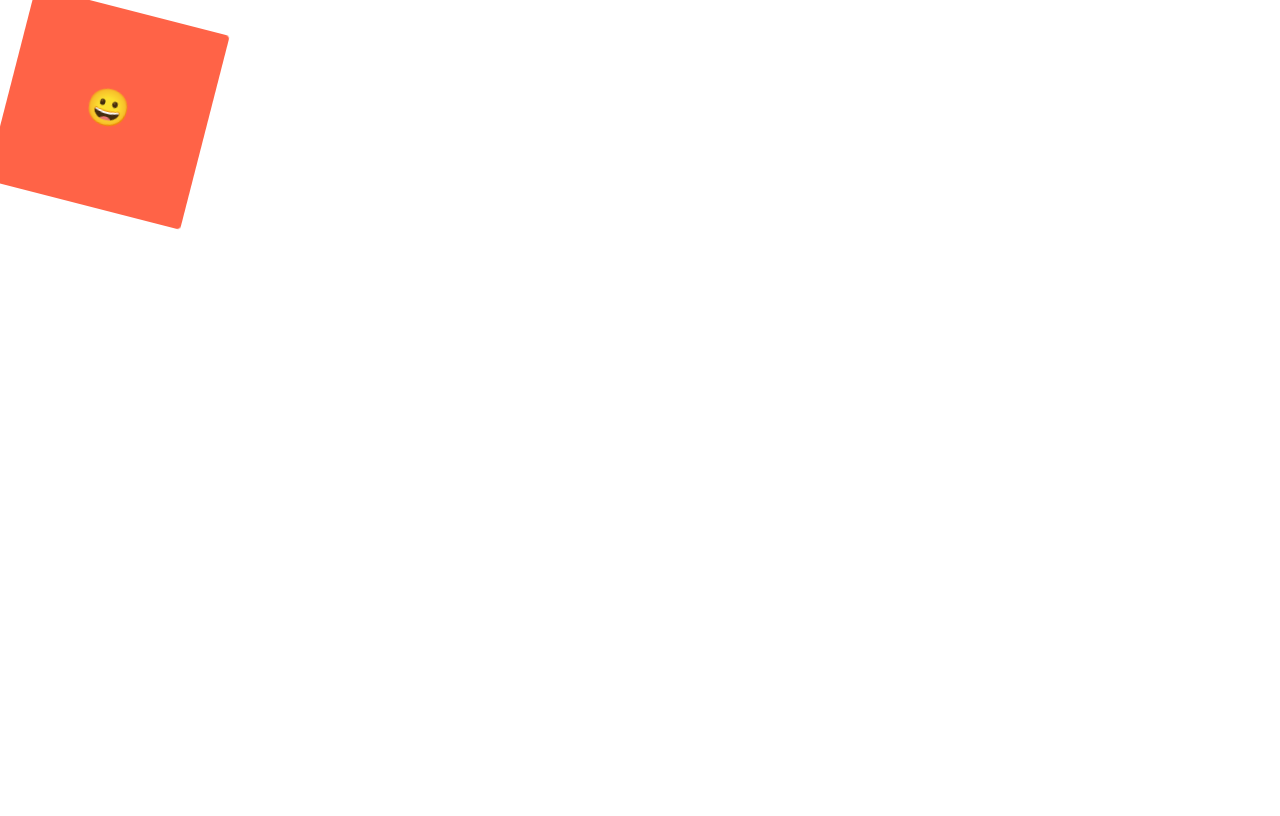
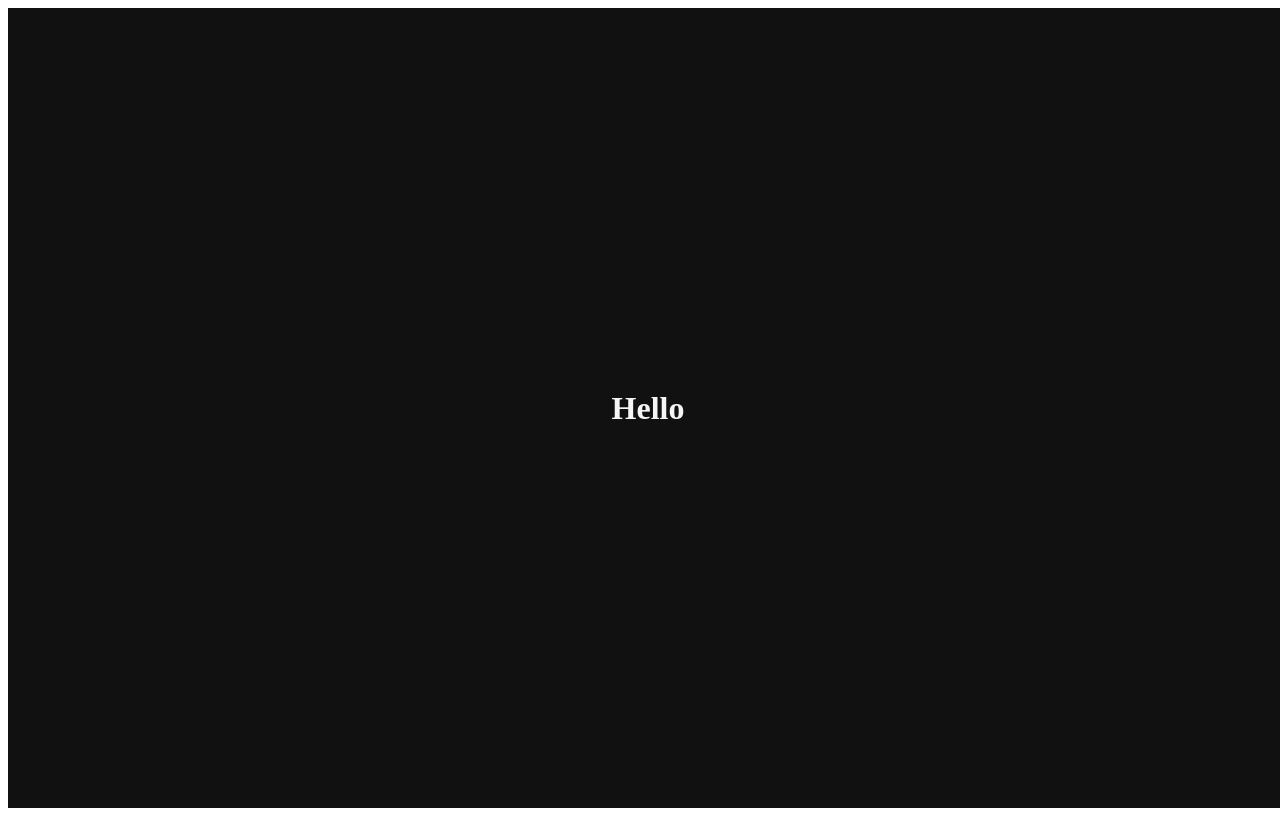
Before and after one commit to rkddn0301/react-masterclass, a React (Create React App) app: page / in a window 1280 px wide. Built offline with nearby package versions, Linux system fonts and the light colour scheme.

Commit message:
2.7 Themes 	modified:   react-master.txt 	modified:   src/App.js 	modified:   src/index.js

```diff
--- a/src/App.js
+++ b/src/App.js
@@ -2,57 +2,21 @@
 
 const Wrapper = styled.div`
   display: flex;
+  height: 100vh;
+  width: 100vw;
+  justify-content: center;
+  align-items: center;
+  background-color: ${(props) => props.theme.backgroundColor};
 `;
 
-const rotationAnimation = keyframes`
-0% {
-  transform:rotate(0deg);
-  border-radius: 0px;
-}
-50% {
-  transform:rotate(360deg);
-  border-radius: 100px;
-}
-
-100% {
-  transform:rotate(0deg);
-  border-radius: 0px;
-}
-`;
-
-const Emoji = styled.span`
-  font-size: 36px;
-`;
-
-// flex : 지정된 요소의 자식 요소들을 flex로 만듦.
-// justify-content : flex 안에서 자식 요소들을 가로축 방향으로 정렬한다.
-// align-items : flex 안에서 자식 요소들을 세로축 방향으로 정렬한다.
-
-// linear : 애니메이션 속도가 일정하게 유지되도록 설정.
-// infinite : 애니메이션이 무한반복되도록 설정.
-const Box = styled.div`
-  height: 200px;
-  width: 200px;
-  display: flex;
-  justify-content: center;
-  align-items: center;
-  background-color: tomato;
-  animation: ${rotationAnimation} 1s linear infinite;
-
-  /* 여기서 '&'는 부모 요소를 의미함. 따라서 span:hover와 동일 */
-  ${Emoji} {
-    &:hover {
-      font-size: 98px;
-    }
-  }
+const Title = styled.h1`
+  color: ${(props) => props.theme.textColor};
 `;
 
 function App() {
   return (
     <Wrapper>
-      <Box>
-        <Emoji>😀</Emoji>
-      </Box>
+      <Title>Hello</Title>
     </Wrapper>
   );
 }
--- a/src/index.js
+++ b/src/index.js
@@ -1,6 +1,21 @@
 import React from "react";
 import ReactDOM from "react-dom/client";
 import App from "./App";
+import { ThemeProvider } from "styled-components";
+
+const darkTheme = {
+  textColor: "whitesmoke",
+  backgroundColor: "#111",
+};
+
+const lightTheme = {
+  textColor: "#111",
+  backgroundColor: "whitesmoke",
+};
 
 const root = ReactDOM.createRoot(document.getElementById("root"));
-root.render(<App />);
+root.render(
+  <ThemeProvider theme={darkTheme}>
+    <App />
+  </ThemeProvider>
+);
```
Also changed, not shown: react-master.txt.
